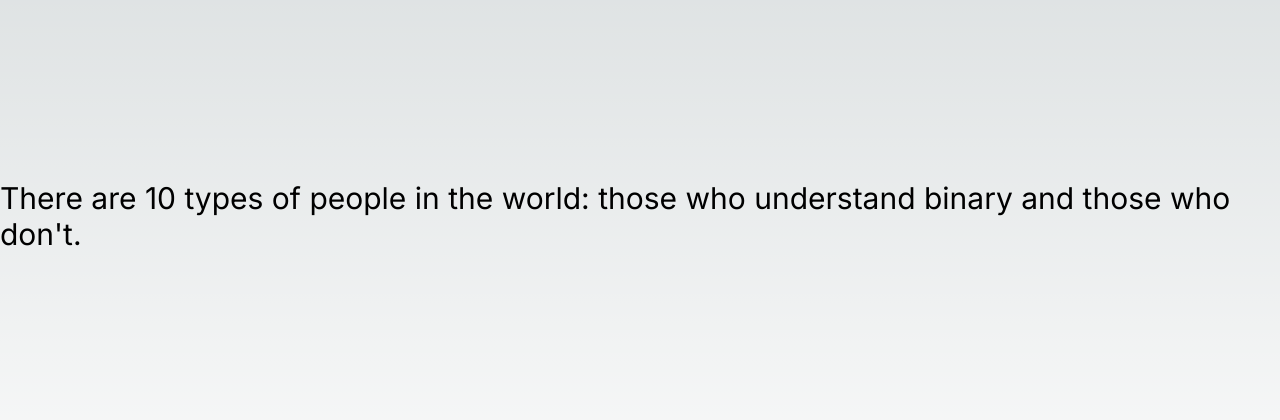
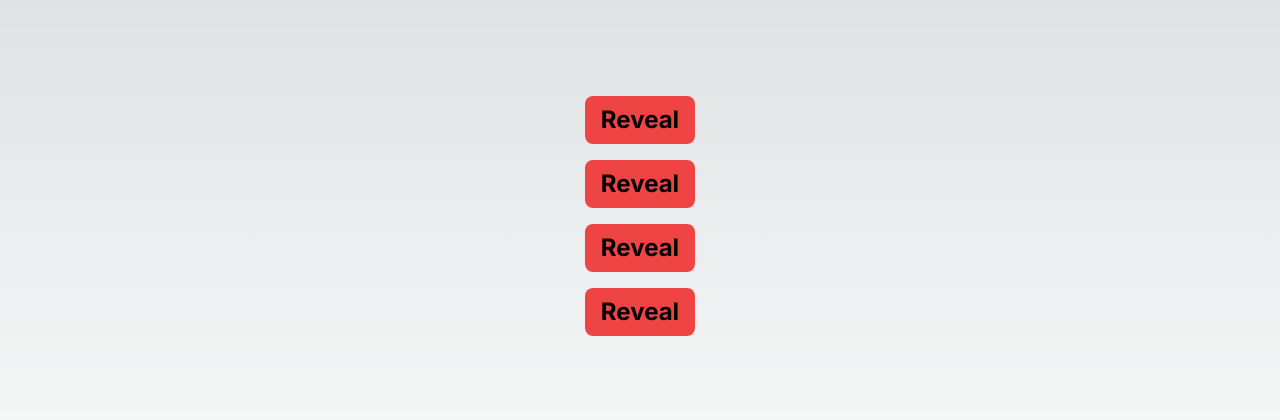
Before and after one commit to CaelRowley/react-two-computers, a Next.js app in the folder react-two-computers/: page / in a window 1280 px wide. Shown: the part 184-604 px from the top of the page. Built offline with nearby package versions, Linux system fonts and the light colour scheme.

Commit message:
Create react server component button

```diff
--- a/react-two-computers/src/app/components/quote-generator.tsx
+++ b/react-two-computers/src/app/components/quote-generator.tsx
@@ -1,4 +1,5 @@
 import { readFile } from "fs/promises";
+import { RevealButton } from "./reveal-button";
 
 export default async function QuoteGenerator() {
   const allQuotes = await readFile("./quotes.txt", "utf-8")
@@ -6,8 +7,6 @@ export default async function QuoteGenerator() {
   const ranQuote = quotes[Math.floor(Math.random() * quotes.length)]
 
   return (
-    <div className="flex flex-col items-center justify-center h-screen">
-      <h1 className="text-3xl">{ranQuote}</h1>
-    </div>
+    <RevealButton quote={ranQuote} />
   )
 }
--- /dev/null
+++ b/react-two-computers/src/app/components/reveal-button.tsx
@@ -0,0 +1,21 @@
+"use client";
+
+import { useState } from "react";
+
+export function RevealButton(props: {quote: string}) {
+  const [revealed, setRevealed] = useState(false)
+
+  if (revealed) {
+    return (
+        <h1 className="text-3xl">{props.quote}</h1>
+      )
+  }
+
+  return (
+    <button
+      onClick={() => setRevealed(true)}
+      className="text-2xl font-bold bg-red-500 px-4 py-2 rounded-lg">
+        Reveal
+      </button>
+  )
+}
--- a/react-two-computers/src/app/page.tsx
+++ b/react-two-computers/src/app/page.tsx
@@ -1,8 +1,13 @@
-import Image from "next/image";
 import QuoteGenerator from "./components/quote-generator";
 
 export default function Home() {
   return (
-    <QuoteGenerator />
+    <div className="w-screen h-screen flex items-center align-middle
+    justify-center flex-col gap-4">
+      <QuoteGenerator />
+      <QuoteGenerator />
+      <QuoteGenerator />
+      <QuoteGenerator />
+    </div>
   );
 }
```
